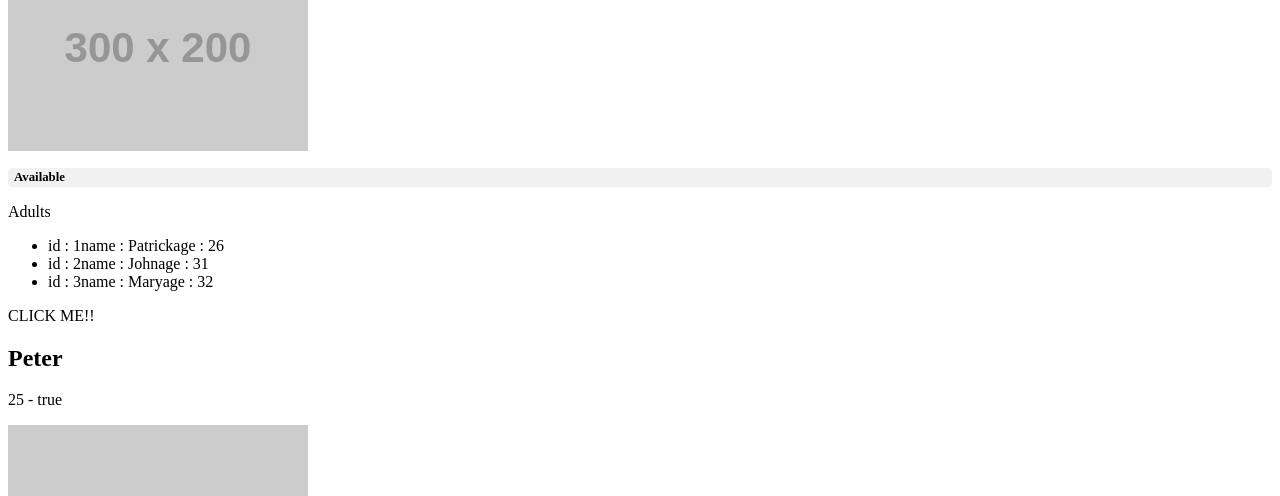
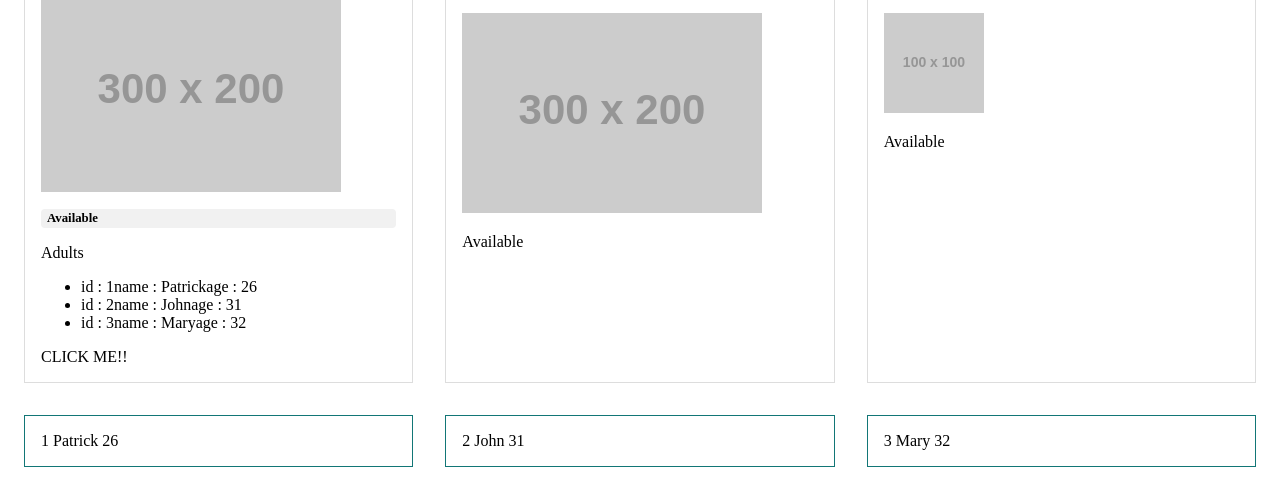
Before and after one commit to ngyvc/582-vue-basics, a plain HTML site: page index.html in a window 1280 px wide. Shown: the part 129-625 px from the top of the page. Drawn offline with nearby package versions, Linux system fonts and the light colour scheme; placeholder pictures from the web are drawn by us.

Commit message:
add styling to grid

```diff
--- a/css/styles.css
+++ b/css/styles.css
@@ -22,3 +22,14 @@ img {
   display: inline-block;
   /* width: 5em; */
 }
+
+#app {
+  display: grid;
+  grid-template-columns: repeat(3, 1fr);
+}
+
+#app > * {
+  border: 1px solid #ddd;
+  padding: 1em;
+  margin: 1em;
+}
```
Lines whose indentation alone changed are shown as unchanged.
